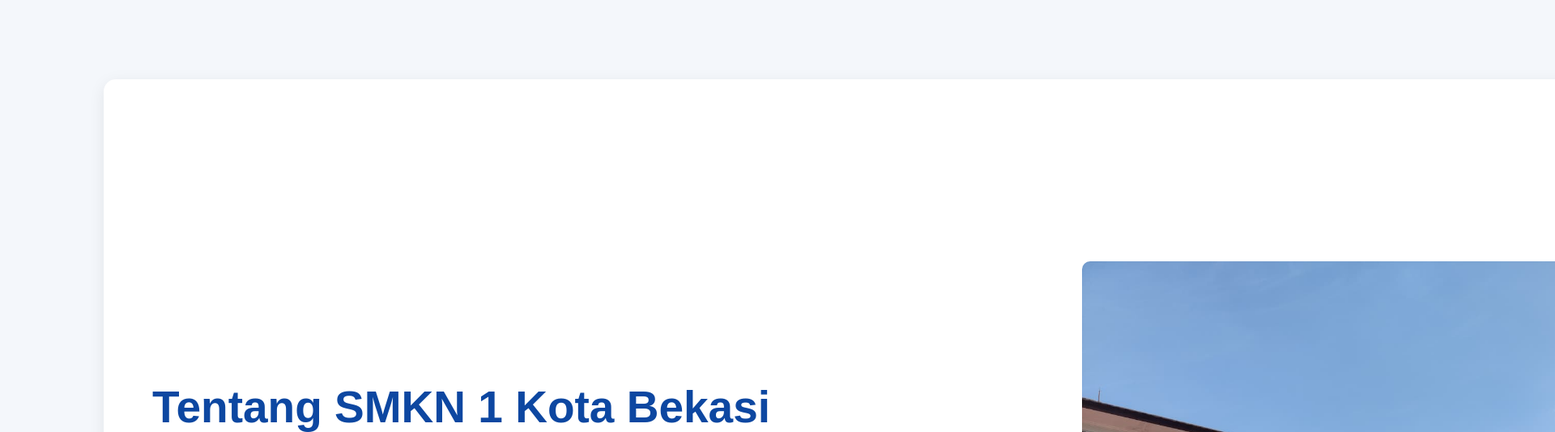
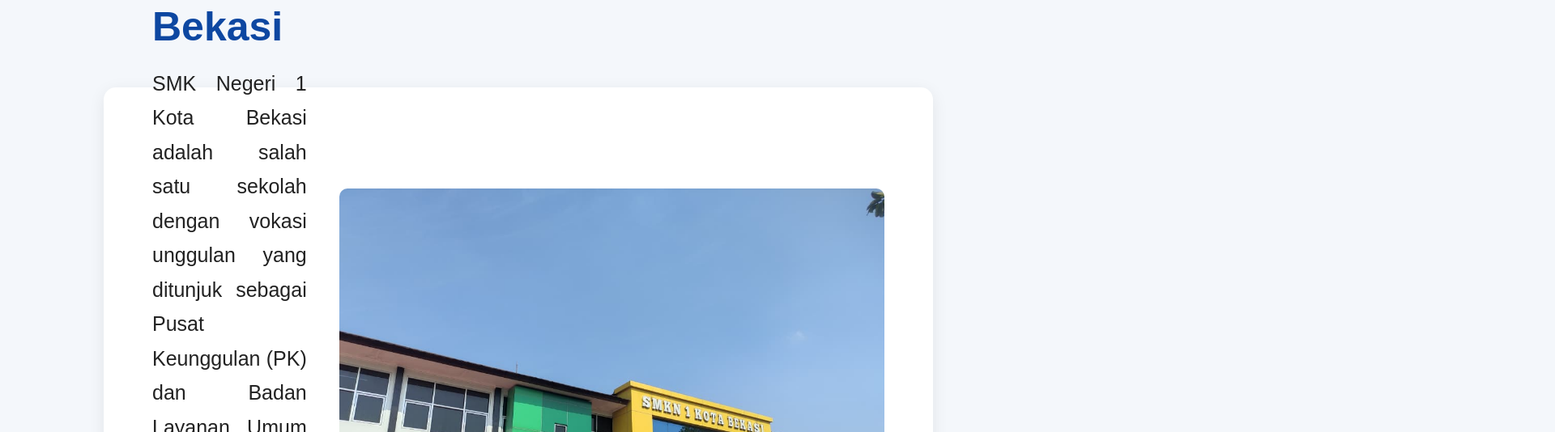
Before and after one commit to MKZZ12/Web-statis-sekolah, a plain HTML site: page index.html in a window 1280 px wide. Shown: the part 82-616 px from the top of the page at 81% size, 1920 px wide, since content can reach past the window. Drawn offline with Linux system fonts and the light colour scheme.

Commit message:
Menambahkan coment di css

```diff
--- a/index.html
+++ b/index.html
@@ -7,24 +7,24 @@
 </head>
 <body>
     <style>
+        /* default css */
         *{
             margin: 0px;
             padding: 0px;
             box-sizing: border-box;
         }
-
+        /* desain semua yang ada di body */
         body{
             font-family: Arial, Helvetica, sans-serif;
             background-color: #f4f7fb;
             color: #222;
         }
-
+        /* menampilkan layar full */
         .container {
             width: 100%;
             min-height: 100vh;
-
         }
-
+        /* menyusun header dan nav bar */
         header {
             width: 100%;
             min-height: 70px;
@@ -73,15 +73,16 @@
             color: #ffcc00;
         }
 
+        /* mengatur isi halaman */
         .body {
             width: 100%;
             padding: 60px 10%;
         }
 
         .about {
-        width: 2000px;
-        height: 1000px;
-        margin: 50px auto;
+        width: 100%;
+        height: 800px;
+        margin: 60px auto;
 
         background-color: white;
         padding: 60px;
@@ -101,7 +102,7 @@
 
         .judulA h1 {
         color: #0d47a1;
-        font-size: 55px;
+        font-size: 50px;
         margin-bottom: 20px;
         }
 
```
